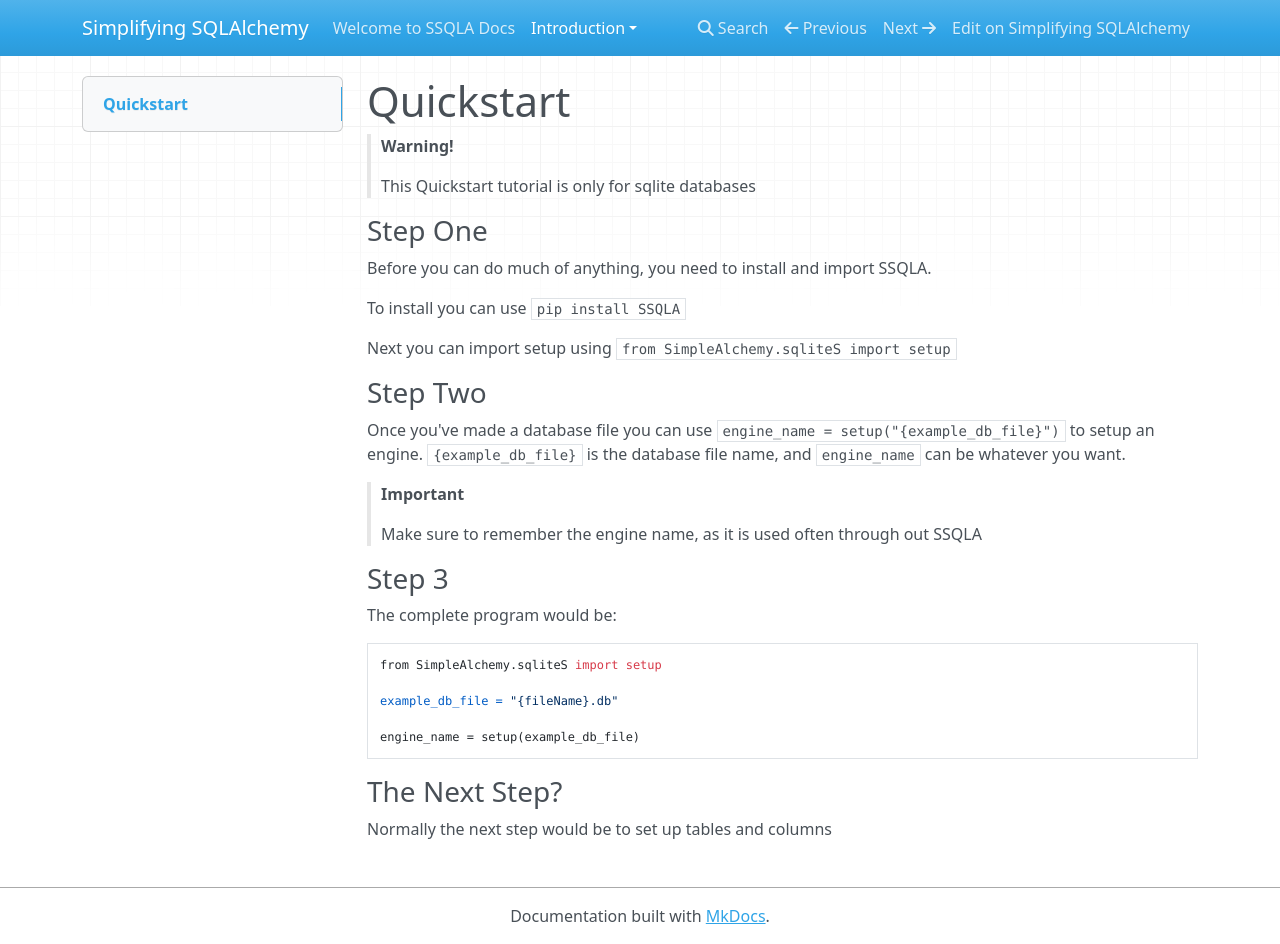
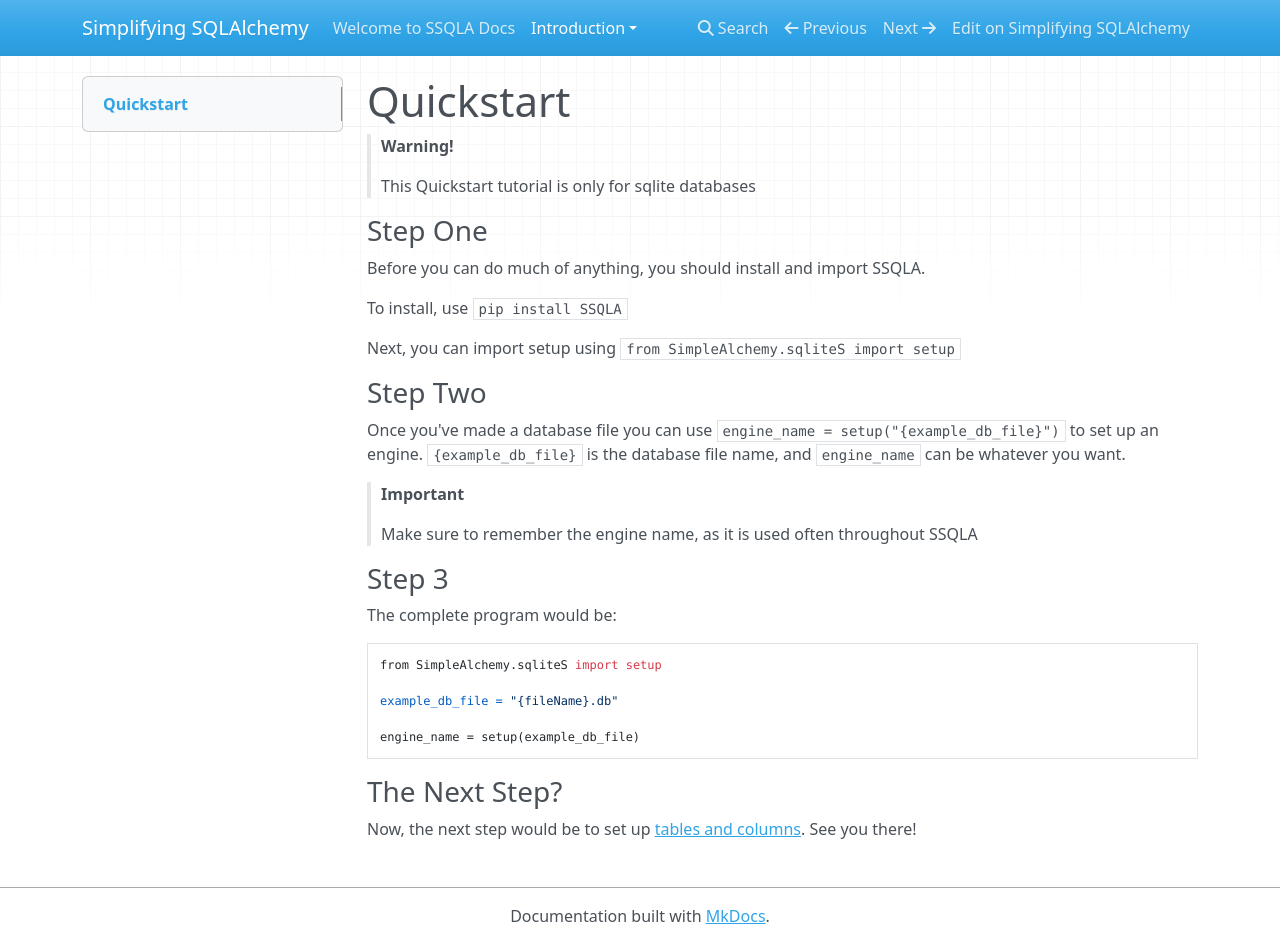
Before and after one commit to Arcader717/SAlc_Simplified, an MkDocs documentation site: the page built from docs/introduction/quickstart.md, in a window 1280 px wide and 944 px high. Built offline with MkDocs 1.6.1, drawn with Linux system fonts in a browser that asks for light colours; nearby versions of some CDN libraries.

Commit message:
Update quickstart.md

```diff
--- a/docs/introduction/quickstart.md
+++ b/docs/introduction/quickstart.md
@@ -6,19 +6,19 @@
 
 ### Step One
 
-Before you can do much of anything, you need to install and import SSQLA.
+Before you can do much of anything, you should install and import SSQLA.
 
-To install you can use `pip install SSQLA`
+To install, use `pip install SSQLA`
 
-Next you can import setup using `from SimpleAlchemy.sqliteS import setup`
+Next, you can import setup using `from SimpleAlchemy.sqliteS import setup`
 
 ### Step Two
 
-Once you've made a database file you can use `engine_name = setup("{example_db_file}")` to setup an engine. `{example_db_file}` is the database file name, and `engine_name` can be whatever you want.
+Once you've made a database file you can use `engine_name = setup("{example_db_file}")` to set up an engine. `{example_db_file}` is the database file name, and `engine_name` can be whatever you want.
 
 > **Important**
 >
-> Make sure to remember the engine name, as it is used often through out SSQLA
+> Make sure to remember the engine name, as it is used often throughout SSQLA
 
 ### Step 3
 
@@ -33,4 +33,4 @@
 
 ### The Next Step?
 
-Normally the next step would be to set up tables and columns
+Now, the next step would be to set up [tables and columns](https://ssqla.readthedocs.io/en/latest/introduction/tables/). See you there!
```
